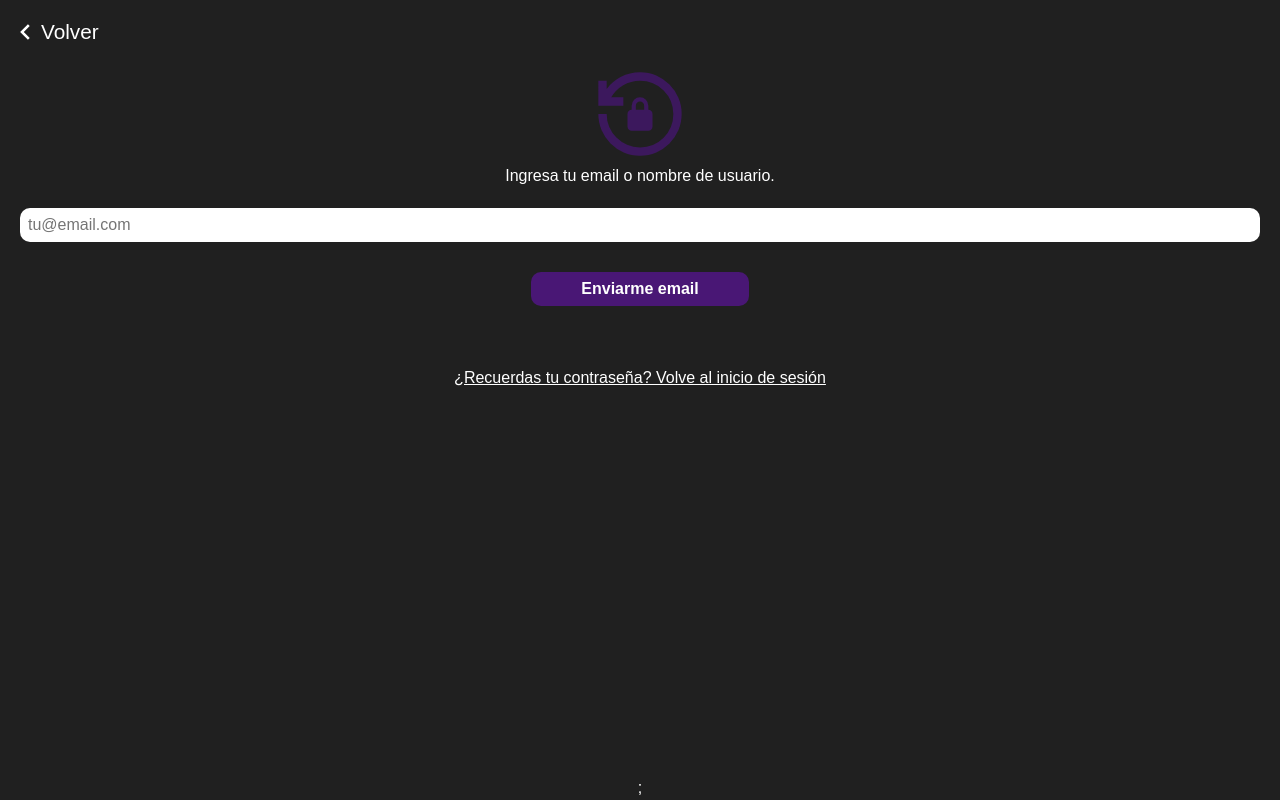
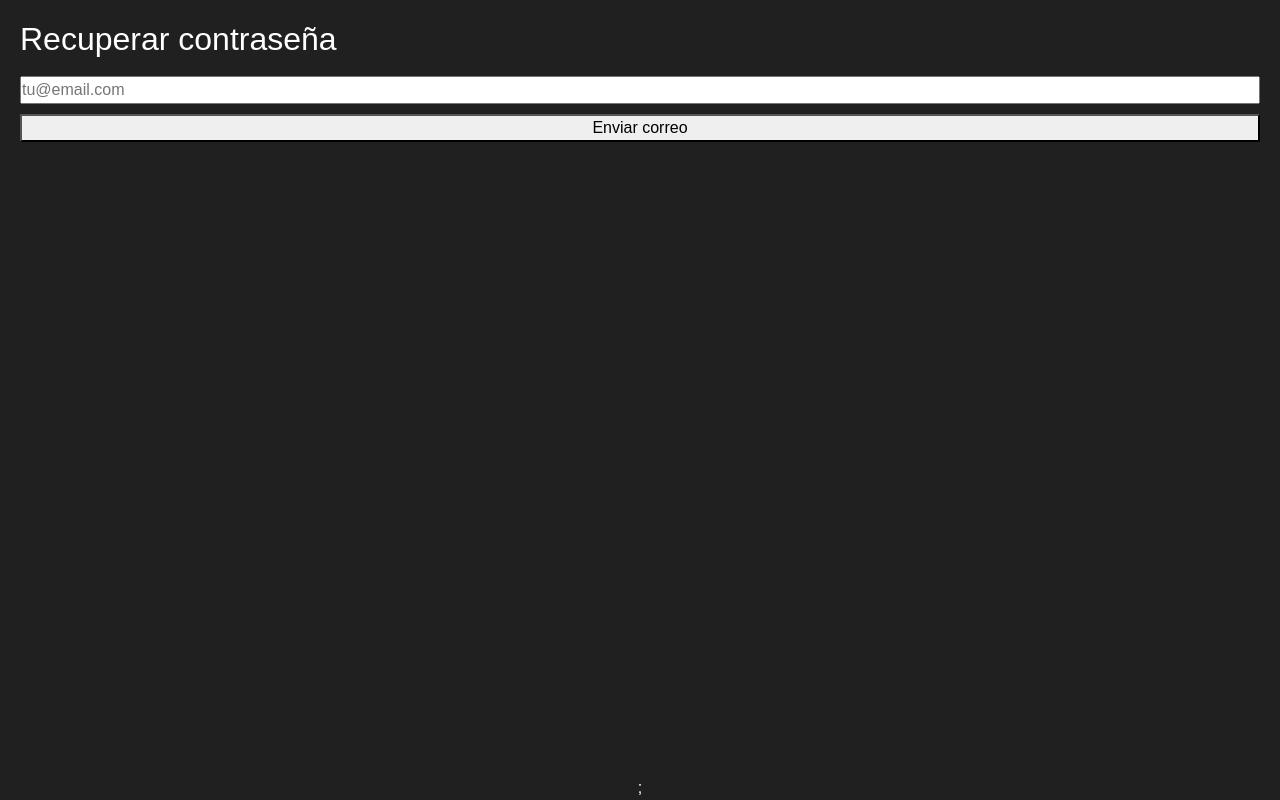
Before and after one commit to elmartuki/StremuTV, a React (Vite) app: page /password/1 in a window 1280 px wide. Built offline with nearby package versions, Linux system fonts and the light colour scheme.

Commit message:
Arregle el codigo para el funcionamiento de la seccion recover-password

```diff
--- a/src/components/passwordrecover/Passwords.jsx
+++ b/src/components/passwordrecover/Passwords.jsx
@@ -1,28 +1,24 @@
-import { Link, Navigate, NavLink, useNavigate } from "react-router-dom";
-import back from "../../assets/back.svg";
-import passwordRecover from "../../assets/passwordRecover.svg";
-import { useState } from "react";
 import emailjs from "@emailjs/browser";
 import { obtenerDelLocalStorage } from "../../utils/localStorage";
+import { useState } from "react";
 
 export default function Passwords() {
   const [usuarioCorreo, setUsuarioCorreo] = useState("");
   const [messagePass, setMessagePass] = useState(null);
 
-  const navigate = useNavigate();
-
   function handleSubmit(event) {
     event.preventDefault();
-    const correodelLS = obtenerDelLocalStorage("usuarios") || [];
-    const [usuario] = correodelLS;
-    const { correo } = usuario;
 
-    console.log(correo);
+    const usuarios = obtenerDelLocalStorage("usuarios") || [];
+    const usuario = usuarios.find((u) => u.correo === usuarioCorreo);
 
-    if (!usuarioCorreo || !usuarioCorreo.includes("@")) {
-      setMessagePass({ ok: false, msg: "Por favor ingresa un correo válido" });
+    if (!usuario) {
+      alert("❌ Correo inexistente");
       return;
-    } else if (usuarioCorreo === correo) {
+    }
+
+    const resetLink = `https://trabajo-jygdvrifg-elmartukis-projects.vercel.app/recover-section/${usuario.id}`;
+
     emailjs
       .send(
         "service_cj4ecar",
@@ -30,82 +26,34 @@ export default function Passwords() {
         {
           user_email: usuarioCorreo,
           message: "Solicitud de restablecimiento de contraseña",
+          reset_link: resetLink,
         },
-          import.meta.env.VITE_EMAILJS_PUBLIC_KEY
+        "AOCYzaxwB2mV7irZ0"
       )
       .then(() => {
-          setMessagePass({ ok: true, msg: "Mensaje enviado 😏" });
+        setMessagePass({ ok: true, msg: "📩 Email enviado correctamente" });
         setUsuarioCorreo("");
-          console.log("Redireccionando al Inicio de sesion");
-          setTimeout(() => {
-            navigate("/login");
-          }, 5000);
-          <a href="/login">Login</a>
       })
       .catch((error) => {
         console.error("Error al enviar el correo:", error);
         setMessagePass({
           ok: false,
-            msg: "Error: no se pudo enviar el mensaje 😑",
+          msg: "Error: no se pudo enviar el mensaje",
         });
       });
-    } else {
-      alert("Email inexistente");
-    }
   }
 
   return (
-    <>
-      <div className="form-login-back">
-        <button onClick={() => navigate(-1)}>
-          <img src={back} alt="" />
-          <p>Volver</p>
-        </button>
-      </div>
-      <article className="article-password">
-        <div className="card-password">
-          <article className="img-parrafo-password">
-            <div className="img-password">
-              <img src={passwordRecover} alt="" />
-            </div>
-            <p className="parrafo-correo">
-              Ingresa tu email o nombre de usuario.
-            </p>
-          </article>
-
     <form onSubmit={handleSubmit}>
+      <h2>Recuperar contraseña</h2>
       <input
-              className="input-password"
+        type="email"
         value={usuarioCorreo}
-              onChange={(event) => {
-                setUsuarioCorreo(event.target.value);
-              }}
-              type="text"
+        onChange={(e) => setUsuarioCorreo(e.target.value)}
         placeholder="tu@email.com"
       />
-            <div className="button-submit">
-              <button type="submit">Enviarme email</button>
-            </div>
+      <button type="submit">Enviar correo</button>
+      {messagePass && <p>{messagePass.msg}</p>}
     </form>
-          {messagePass && (
-            <p
-              style={{
-                color: messagePass.ok ? "green" : "red",
-                marginTop: "10px",
-              }}
-            >
-              {messagePass.msg}
-            </p>
-          )}
-          <div className="navLink">
-            <NavLink to="/login">
-              <p className="letter">
-                ¿Recuerdas tu contraseña? Volve al inicio de sesión
-              </p>
-            </NavLink>
-          </div>
-        </div>
-      </article>
-    </>
   );
 }
```
Lines whose indentation alone changed are shown as unchanged.
